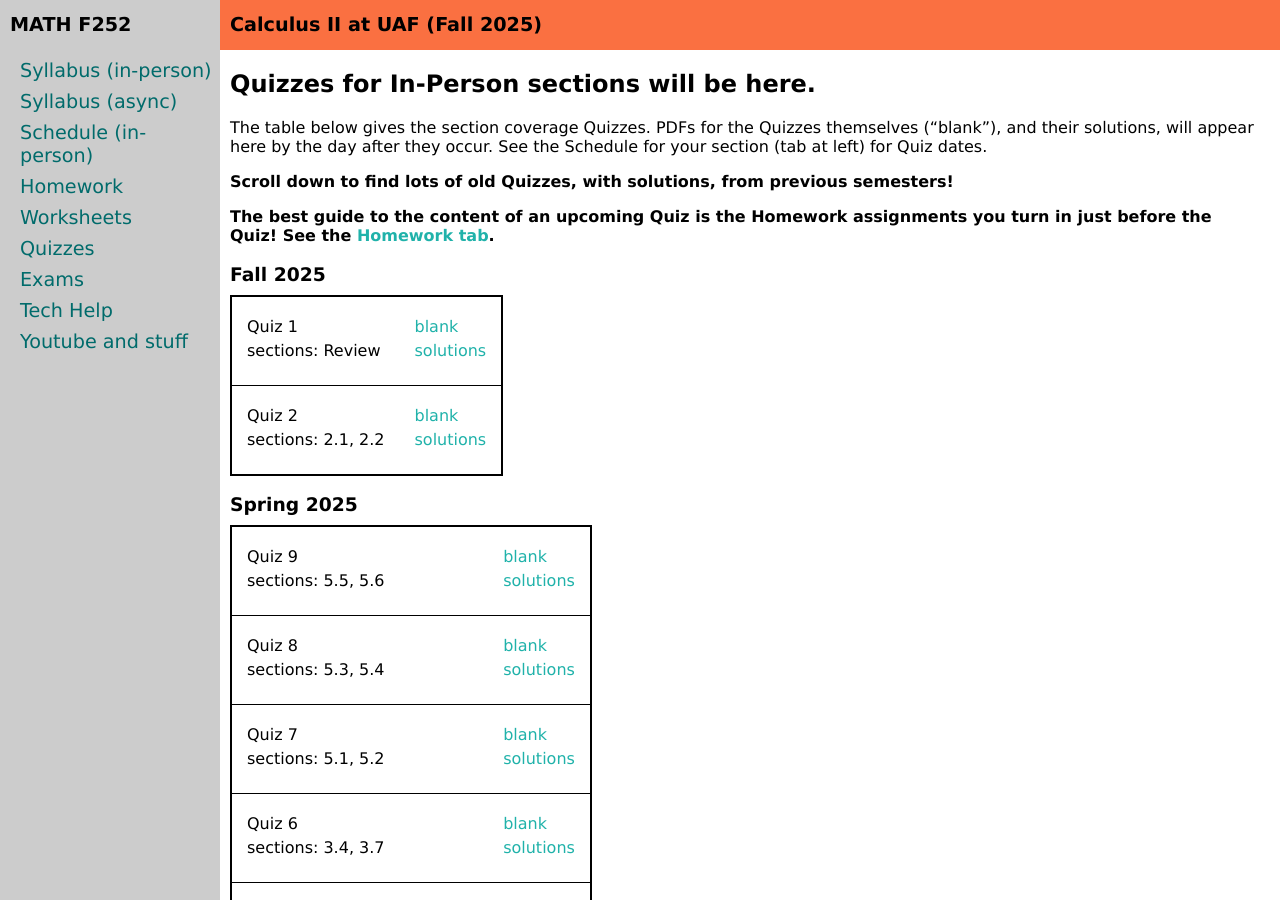
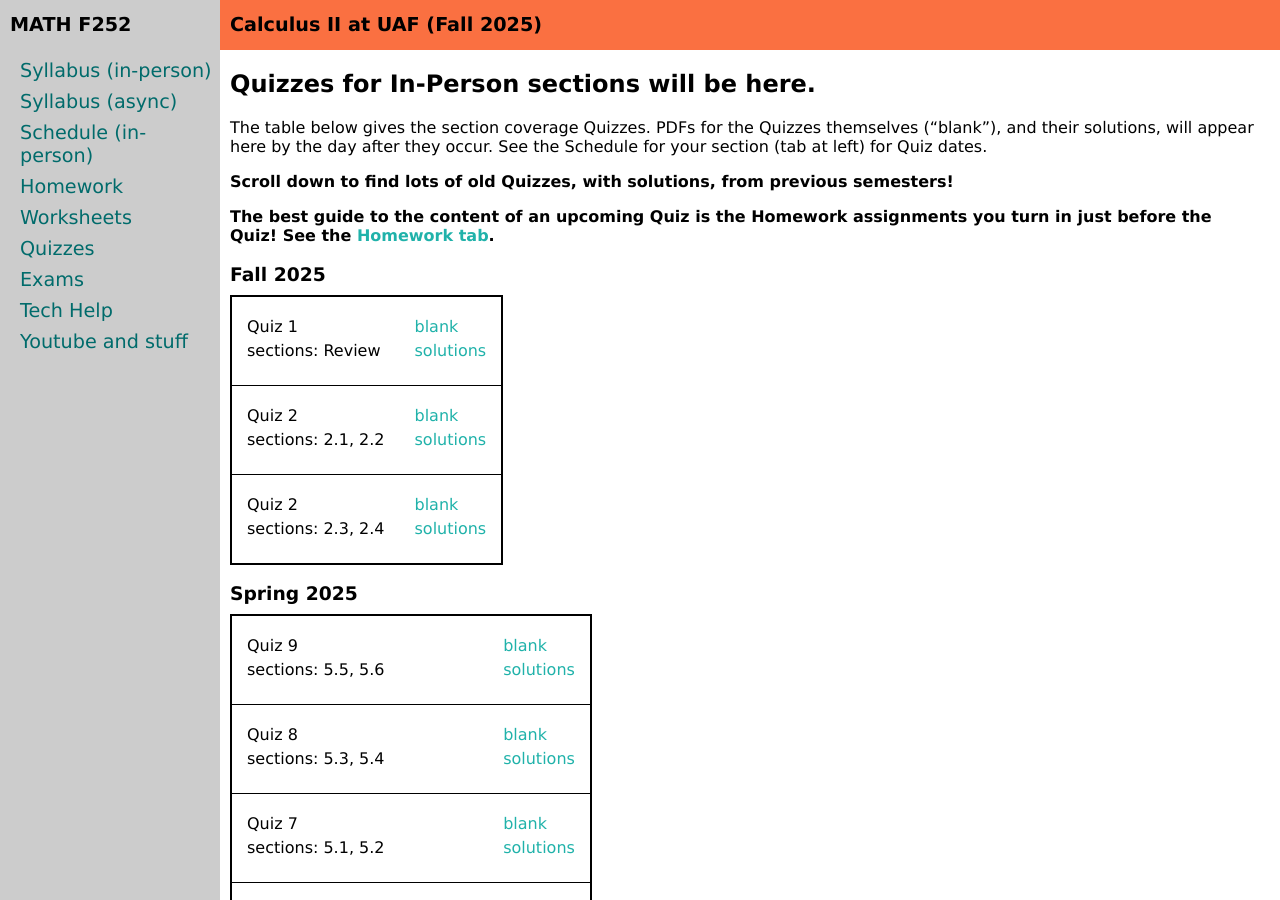
Before and after one commit to uaf-math/calc2, a Jekyll site: the page built from quizzes.md, in a window 1280 px wide and 900 px high. Built offline with Jekyll 4.4.1, drawn with Linux system fonts in a browser that asks for light colours.

Commit message:
Update quizzesF25.yml

```diff
--- a/_data/quizzesF25.yml
+++ b/_data/quizzesF25.yml
@@ -9,3 +9,7 @@ quizzes:
   sections: 2.1, 2.2
   blank: M252F25_quiz2.pdf
   solutions: M252F25_quiz2-s.pdf
+- name: Quiz 2
+  sections: 2.3, 2.4
+  blank: M252F25_quiz3.pdf
+  solutions: M252F25_quiz3-s.pdf
```
